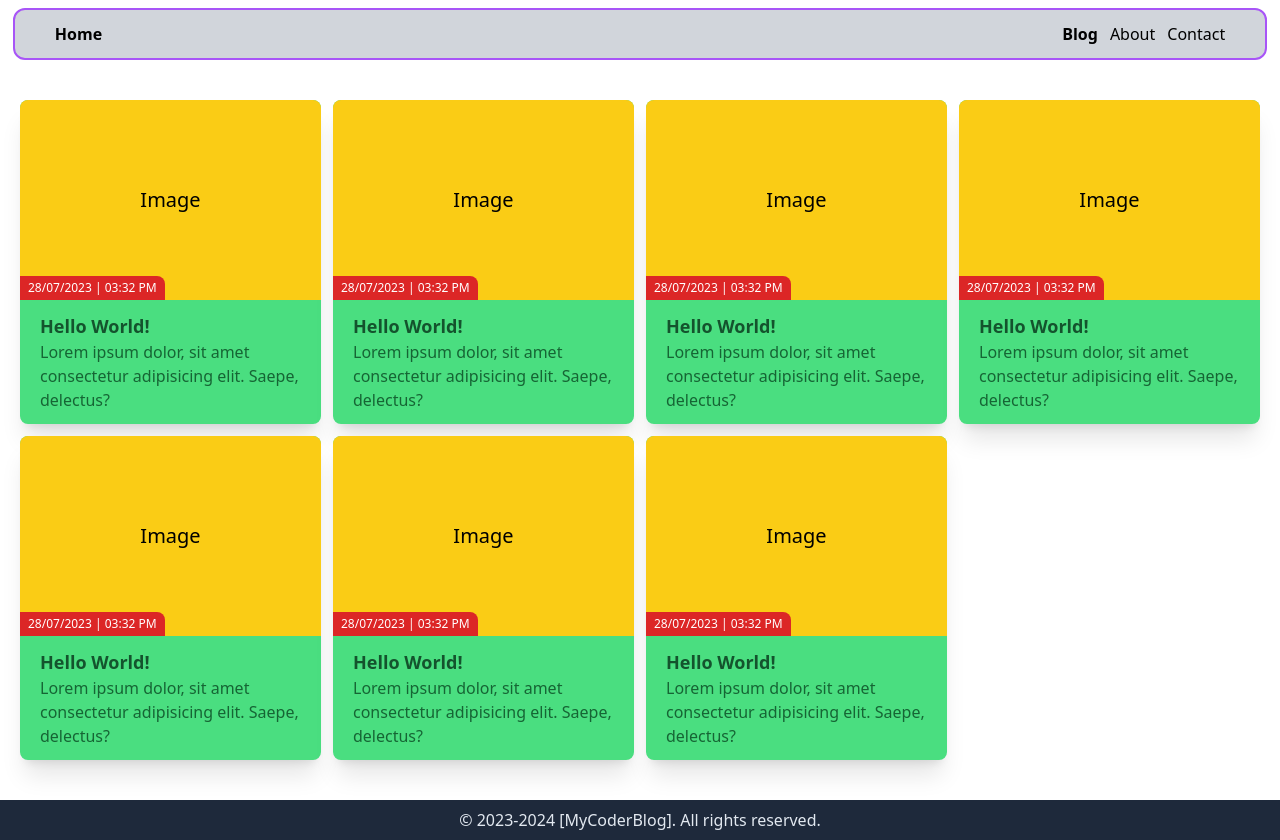
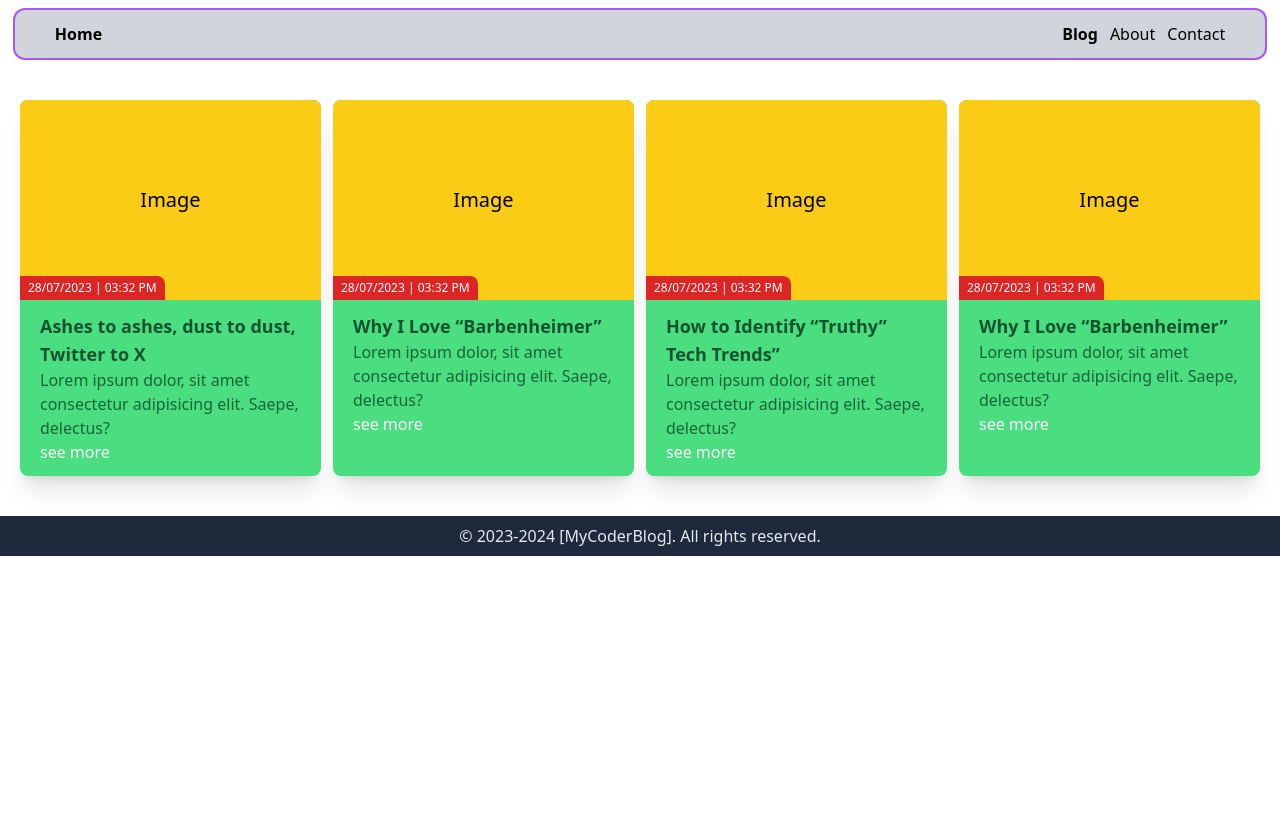
Before and after one commit to rxtheme/blog-application-mycoder, a Next.js app: page /blogs in a window 1280 px wide. After the commit the page ends 800 px from the top, so only its background shows below. Built offline with nearby package versions, Linux system fonts and the light colour scheme.

Commit message:
upload blog post from  custom json

```diff
--- /dev/null
+++ b/src/pages/api/customBlogApi.js
@@ -0,0 +1,33 @@
+export const allBlogs = [
+   {
+      id: 1,
+      title: 'Ashes to ashes, dust to dust, Twitter to X',
+      desp: "lon Musk is making me look stupid.He’s making me look stupid because, since he acquired Twitter last year for a fee in the region of $44bn, I’ve consistently expected him to start behaving rationally.As everyone has predicted the death of the bird- based social network, I’ve kept saying: relax.Things will end up back where they started.Musk will focus on SpaceX and Tesla, and we’ll return to the mid - value Twitter of the 2010s.",
+      imgUrl: "https://miro.medium.com/v2/resize:fit:1100/format:webp/1*iHA3bCw_SQ3zg2m_RJmxCA.jpeg",
+
+   },
+
+   {
+      id: 2,
+      title: 'Why I Love “Barbenheimer”',
+      desp: "Barbie and Oppenheimer open on the same weekend, which is great for both films and cinema in general.for a fee in the region of $44bn, I’ve consistently expected him to start behaving rationally.As everyone has predicted the death of the bird- based social network, I’ve kept saying: relax.Things will end up back where they started.Musk will focus on SpaceX and Tesla, and we’ll return to the mid - value Twitter of the 2010s.",
+      imgUrl: "https://miro.medium.com/v2/resize:fit:1100/format:webp/1*iHA3bCw_SQ3zg2m_RJmxCA.jpeg",
+
+   },
+
+   {
+      id: 3,
+      title: 'How to Identify “Truthy” Tech Trends”',
+      desp: "Do you remember Amazon’s Connected Homes? Only a few years ago, the tech giant touted it as the latest in “smart home”for a fee in the region of $44bn, I’ve consistently expected him to start behaving rationally.As everyone has predicted the death of the bird- based social network, I’ve kept saying: relax.Things will end up back where they started.Musk will focus on SpaceX and Tesla, and we’ll return to the mid - value Twitter of the 2010s.",
+      imgUrl: "https://miro.medium.com/v2/resize:fit:1100/format:webp/1*iHA3bCw_SQ3zg2m_RJmxCA.jpeg",
+
+   },
+   {
+      id: 4,
+      title: 'Why I Love “Barbenheimer”',
+      desp: "Barbie and Oppenheimer open on the same weekend, which is great for both films and cinema in general.for a fee in the region of $44bn, I’ve consistently expected him to start behaving rationally.As everyone has predicted the death of the bird- based social network, I’ve kept saying: relax.Things will end up back where they started.Musk will focus on SpaceX and Tesla, and we’ll return to the mid - value Twitter of the 2010s.",
+      imgUrl: "https://miro.medium.com/v2/resize:fit:1100/format:webp/1*iHA3bCw_SQ3zg2m_RJmxCA.jpeg",
+
+   },
+
+]
--- a/src/pages/api/loadBlog.js
+++ b/src/pages/api/loadBlog.js
@@ -2,6 +2,7 @@
 export const loadBlog = async () => {
    const res = await fetch('');
    const data = await res.json();
+
    return data;
 
    // api key: 74af0c3b3594434db3c5a3466b8aec8a
--- a/src/pages/blogs/[bid].jsx
+++ b/src/pages/blogs/[bid].jsx
@@ -1,10 +1,13 @@
+import Header from '@/components/Header/Header';
 
 const SingleBlog = () => {
-   return (
-      <div>
-         blog dynamic
-      </div>
-   );
+  return (
+    <>
+      <Header />
+
+      <div>dynamic</div>
+    </>
+  );
 };
 
 export default SingleBlog;
--- a/src/pages/blogs/index.jsx
+++ b/src/pages/blogs/index.jsx
@@ -1,13 +1,18 @@
 import Footer from '@/components/Footer/Footer';
 import Header from '@/components/Header/Header';
+import Link from 'next/link';
+import { allBlogs } from '../api/customBlogApi';
 
 const blog = () => {
+  const blogs = allBlogs;
   return (
     <div>
       <Header />
 
       <div className="grid grid-cols-4 gap-3 mx-5 my-10">
+        {blogs.map((blog) => (
           <div className="rounded-lg shadow-xl hover:shadow-2xl duration-150 ease-in-out bg-green-400">
+            {/* image section */}
             <div className="flex flex-col relative justify-center items-center w-full rounded-tl-lg rounded-tr-lg h-[200px] bg-yellow-400">
               <p className="text-xl">Image</p>
               {/* date and info */}
@@ -18,135 +23,21 @@ const blog = () => {
             <div className="px-5 py-3">
               <h2 className="text-lg font-semibold">
                 <a href="#" className="text-green-900">
-                Hello World!
+                  {blog.title}
                 </a>
               </h2>
               <p className="text-green-800">
                 Lorem ipsum dolor, sit amet consectetur adipisicing elit. Saepe,
                 delectus?
               </p>
+              <span>
+                <Link className="text-white" href="#">
+                  see more
+                </Link>
+              </span>
             </div>
           </div>
-        <div className="rounded-lg shadow-xl hover:shadow-2xl duration-150 ease-in-out bg-green-400">
-          <div className="flex flex-col relative justify-center items-center w-full rounded-tl-lg rounded-tr-lg h-[200px] bg-yellow-400">
-            <p className="text-xl">Image</p>
-            {/* date and info */}
-            <div className="bg-red-600 absolute bottom-0 left-0 px-2 py-1 rounded-tr-lg">
-              <p className="text-white text-xs">28/07/2023 | 03:32 PM</p>
-            </div>
-          </div>
-          <div className="px-5 py-3">
-            <h2 className="text-lg font-semibold">
-              <a href="#" className="text-green-900">
-                Hello World!
-              </a>
-            </h2>
-            <p className="text-green-800">
-              Lorem ipsum dolor, sit amet consectetur adipisicing elit. Saepe,
-              delectus?
-            </p>
-          </div>
-        </div>{' '}
-        <div className="rounded-lg shadow-xl hover:shadow-2xl duration-150 ease-in-out bg-green-400">
-          <div className="flex flex-col relative justify-center items-center w-full rounded-tl-lg rounded-tr-lg h-[200px] bg-yellow-400">
-            <p className="text-xl">Image</p>
-            {/* date and info */}
-            <div className="bg-red-600 absolute bottom-0 left-0 px-2 py-1 rounded-tr-lg">
-              <p className="text-white text-xs">28/07/2023 | 03:32 PM</p>
-            </div>
-          </div>
-          <div className="px-5 py-3">
-            <h2 className="text-lg font-semibold">
-              <a href="#" className="text-green-900">
-                Hello World!
-              </a>
-            </h2>
-            <p className="text-green-800">
-              Lorem ipsum dolor, sit amet consectetur adipisicing elit. Saepe,
-              delectus?
-            </p>
-          </div>
-        </div>{' '}
-        <div className="rounded-lg shadow-xl hover:shadow-2xl duration-150 ease-in-out bg-green-400">
-          <div className="flex flex-col relative justify-center items-center w-full rounded-tl-lg rounded-tr-lg h-[200px] bg-yellow-400">
-            <p className="text-xl">Image</p>
-            {/* date and info */}
-            <div className="bg-red-600 absolute bottom-0 left-0 px-2 py-1 rounded-tr-lg">
-              <p className="text-white text-xs">28/07/2023 | 03:32 PM</p>
-            </div>
-          </div>
-          <div className="px-5 py-3">
-            <h2 className="text-lg font-semibold">
-              <a href="#" className="text-green-900">
-                Hello World!
-              </a>
-            </h2>
-            <p className="text-green-800">
-              Lorem ipsum dolor, sit amet consectetur adipisicing elit. Saepe,
-              delectus?
-            </p>
-          </div>
-        </div>{' '}
-        <div className="rounded-lg shadow-xl hover:shadow-2xl duration-150 ease-in-out bg-green-400">
-          <div className="flex flex-col relative justify-center items-center w-full rounded-tl-lg rounded-tr-lg h-[200px] bg-yellow-400">
-            <p className="text-xl">Image</p>
-            {/* date and info */}
-            <div className="bg-red-600 absolute bottom-0 left-0 px-2 py-1 rounded-tr-lg">
-              <p className="text-white text-xs">28/07/2023 | 03:32 PM</p>
-            </div>
-          </div>
-          <div className="px-5 py-3">
-            <h2 className="text-lg font-semibold">
-              <a href="#" className="text-green-900">
-                Hello World!
-              </a>
-            </h2>
-            <p className="text-green-800">
-              Lorem ipsum dolor, sit amet consectetur adipisicing elit. Saepe,
-              delectus?
-            </p>
-          </div>
-        </div>{' '}
-        <div className="rounded-lg shadow-xl hover:shadow-2xl duration-150 ease-in-out bg-green-400">
-          <div className="flex flex-col relative justify-center items-center w-full rounded-tl-lg rounded-tr-lg h-[200px] bg-yellow-400">
-            <p className="text-xl">Image</p>
-            {/* date and info */}
-            <div className="bg-red-600 absolute bottom-0 left-0 px-2 py-1 rounded-tr-lg">
-              <p className="text-white text-xs">28/07/2023 | 03:32 PM</p>
-            </div>
-          </div>
-          <div className="px-5 py-3">
-            <h2 className="text-lg font-semibold">
-              <a href="#" className="text-green-900">
-                Hello World!
-              </a>
-            </h2>
-            <p className="text-green-800">
-              Lorem ipsum dolor, sit amet consectetur adipisicing elit. Saepe,
-              delectus?
-            </p>
-          </div>
-        </div>{' '}
-        <div className="rounded-lg shadow-xl hover:shadow-2xl duration-150 ease-in-out bg-green-400">
-          <div className="flex flex-col relative justify-center items-center w-full rounded-tl-lg rounded-tr-lg h-[200px] bg-yellow-400">
-            <p className="text-xl">Image</p>
-            {/* date and info */}
-            <div className="bg-red-600 absolute bottom-0 left-0 px-2 py-1 rounded-tr-lg">
-              <p className="text-white text-xs">28/07/2023 | 03:32 PM</p>
-            </div>
-          </div>
-          <div className="px-5 py-3">
-            <h2 className="text-lg font-semibold">
-              <a href="#" className="text-green-900">
-                Hello World!
-              </a>
-            </h2>
-            <p className="text-green-800">
-              Lorem ipsum dolor, sit amet consectetur adipisicing elit. Saepe,
-              delectus?
-            </p>
-          </div>
-        </div>
+        ))}
       </div>
 
       <Footer />
--- a/src/pages/hero.jsx
+++ b/src/pages/hero.jsx
@@ -21,8 +21,8 @@ const Hero = () => {
           </div>
         </div>
         <BlogLayout />
+        <Footer />
       </div>
-      <Footer />
     </>
   );
 };
```
Lines whose indentation alone changed are shown as unchanged.
